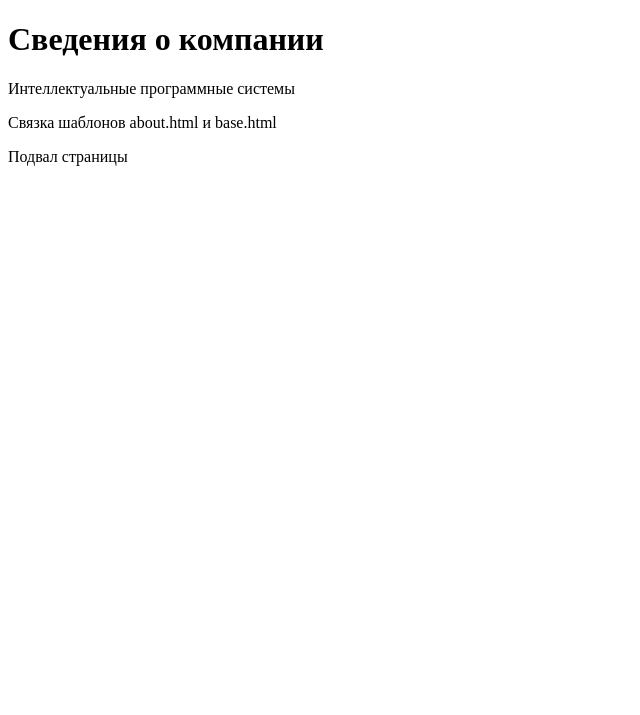
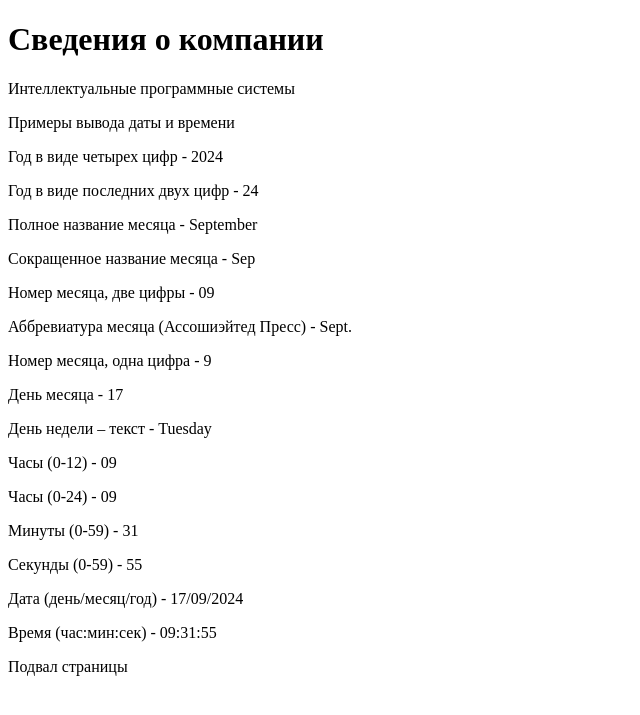
Before and after one commit to TurishevDanil/Turyshev_Radishevskiy, a Django app: page /about/ in a window 1280 px wide. Shown: the top 715 px of the page, without its empty margins (0-640 px from the left). Run offline with Django 5.2, Linux system fonts and the light colour scheme.

Commit message:
17.09.24. ПЗ-3. Турышев, Радышевский. Выполнив практическую работу, мы  научились пользоваться специальными тегами в шаблонах НТМL-страниц.

```diff
--- a/hello/firstapp/views.py
+++ b/hello/firstapp/views.py
@@ -36,4 +36,5 @@ def details(request):
      return HttpResponsePermanentRedirect("/")
 
 def index(request):
- return render(request, "firstapp/index.html")
+ cat = ["Ноутбуки", "Принтеры", "Сканеры", "Диски", "Шнуры"]
+ return render(request, "firstapp/index.html", context={"cat": cat})
--- a/hello/templates/firstapp/about.html
+++ b/hello/templates/firstapp/about.html
@@ -3,4 +3,20 @@
 {% block header %}Сведения о компании{% endblock header %}
 {% block content %}
 <p>Интеллектуальные программные системы</p>
-<p>Связка шаблонов about.html и base.html</p>{% endblock content %}
+<p>Примеры вывода даты и времени</p>
+<p>Год в виде четырех цифр - {% now "Y" %}</p>
+<p>Год в виде последних двух цифр - {% now "y" %}</p>
+<p>Полное название месяца - {% now "F" %}</p>
+<p>Сокращенное название месяца - {% now "M" %}</p>
+<p>Номер месяца, две цифры - {% now "m" %}</p>
+<p>Аббревиатура месяца (Ассошиэйтед Пресс) - {% now "N" %}</p>
+<p>Номер месяца, одна цифра - {% now "n" %}</p>
+<p>День месяца - {% now "j" %}</p>
+<p> День недели – текст - {% now "l" %}</p>
+<p>Часы (0-12) - {% now "h" %}</p>
+<p>Часы (0-24) - {% now "H" %}</p>
+<p>Минуты (0-59) - {% now "i" %}</p>
+<p>Секунды (0-59) - {% now "s" %}</p>
+<p>Дата (день/месяц/год) - {% now "j/m/Y" %}</p>
+<p>Время (час:мин:сек) - {% now "H:i:s" %}</p>
+{% endblock content %}
```
Also changed, not shown: hello/templates/firstapp/index.html (+15 -1 lines).
